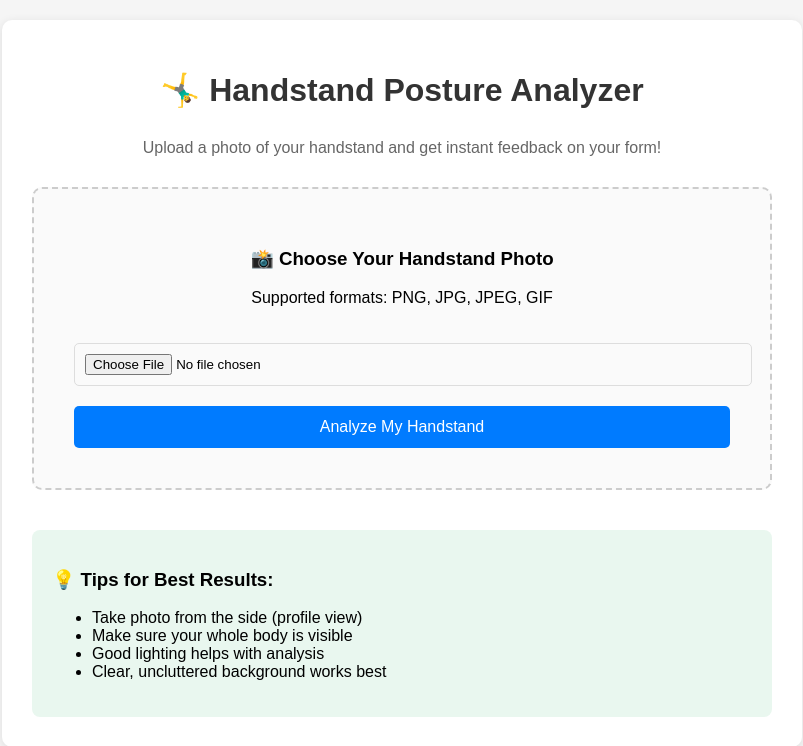
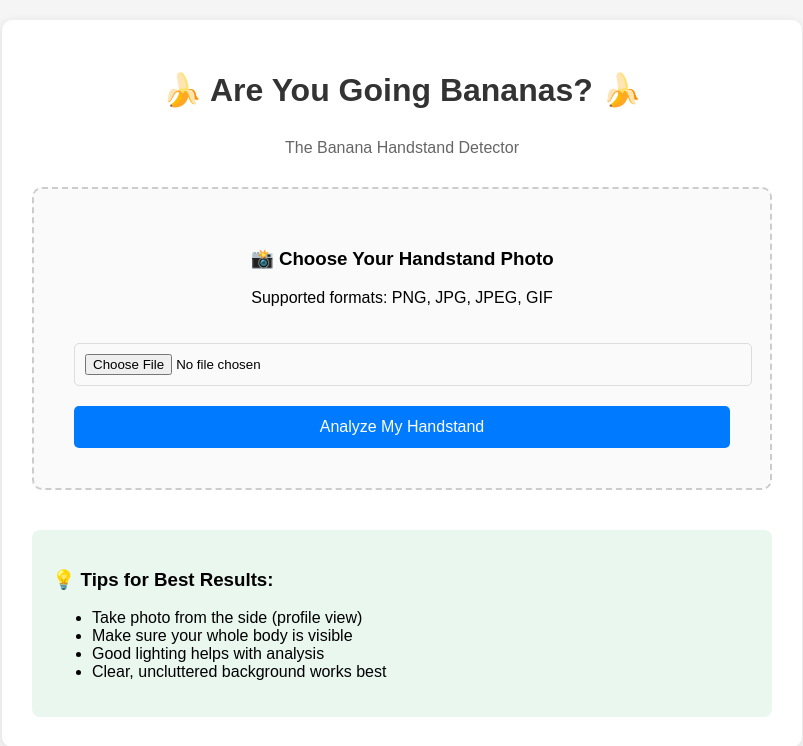
Before and after one commit to shhirl/fixmybanana, a Flask app: page / in a window 1280 px wide. Shown: the top 746 px of the page, without its empty margins (238-1041 px from the left). Run offline with Flask 3, Linux system fonts and the light colour scheme.

Commit message:
Update index.html

```diff
--- a/templates/index.html
+++ b/templates/index.html
@@ -1,9 +1,9 @@
 {% extends "base.html" %}
 
 {% block content %}
-<h1>🤸‍♂️ Handstand Posture Analyzer</h1>
+<h1>🍌 Are You Going Bananas? 🍌</h1>
 <p style="text-align: center; color: #666; margin-bottom: 30px;">
-    Upload a photo of your handstand and get instant feedback on your form!
+    The Banana Handstand Detector
 </p>
 
 <form action="/upload" method="post" enctype="multipart/form-data">
```
